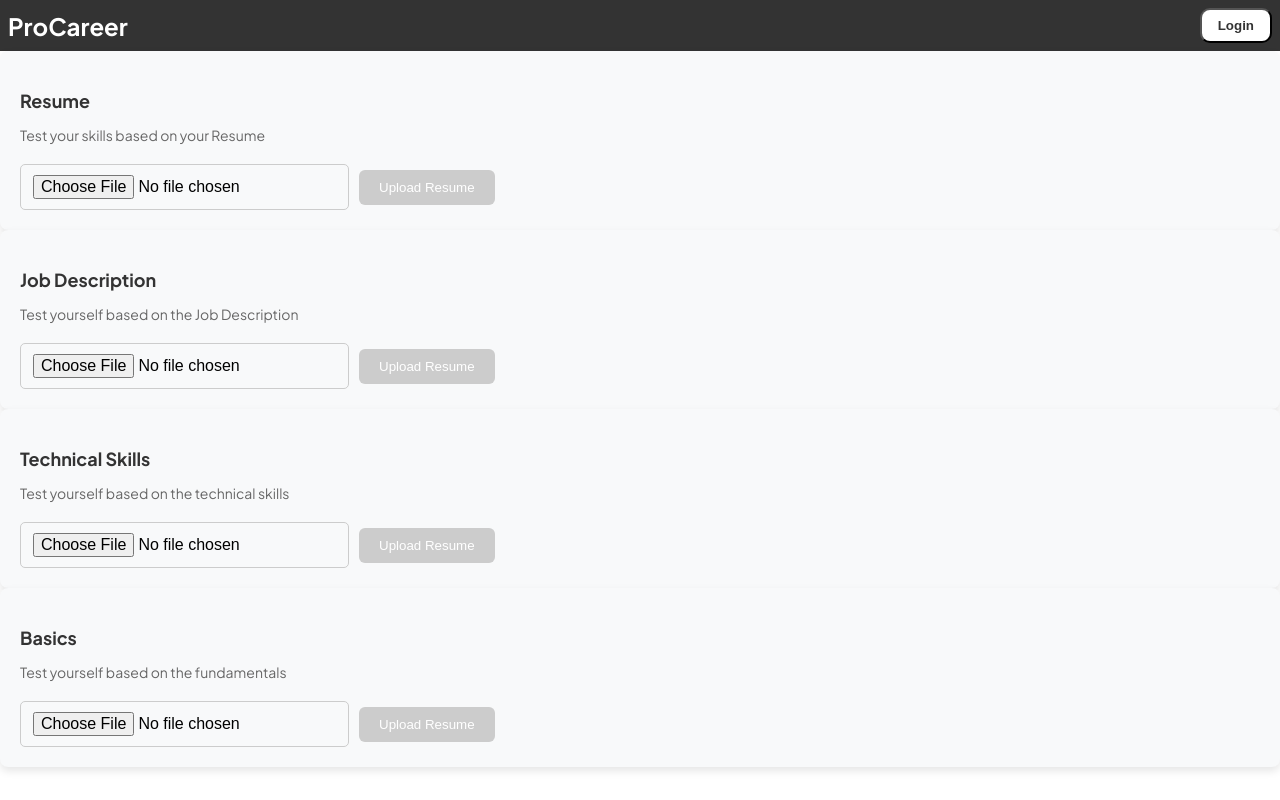
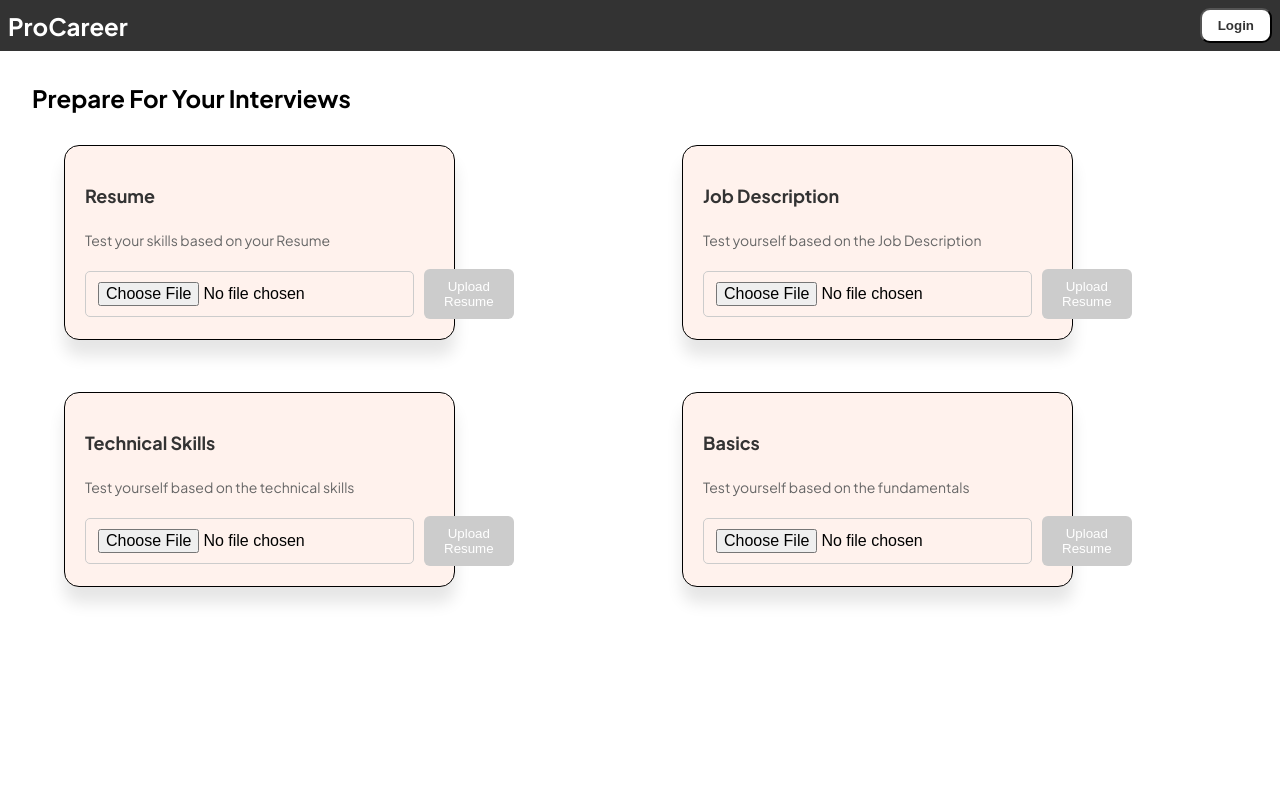
Before and after one commit to niranjan-kurhade/ProCareer, a React (Vite) app in the folder client/: page /prepare in a window 1280 px wide. Built offline with nearby package versions, Linux system fonts and the light colour scheme.

Commit message:
Prepare modify

```diff
--- a/client/src/pages/ChatBot.jsx
+++ b/client/src/pages/ChatBot.jsx
@@ -78,14 +78,14 @@ function ChatBot() {
       setShowEvaluation(true);
       try {
         axios.post("http://localhost:3001/evaluate", {
-            questions,userAnswers,imageName
+          questions, userAnswers, imageName
         }).then((res) => {
           //console.log(res.data.feedback)
           let feedback = res.data.feedback
           console.log(res.status)
-            if(res.status === 200){
+          if (res.status === 200) {
             console.log("Idhar ara h")
-              navigate('/feedback' , {state : {feedback}});
+            navigate('/feedback', { state: { feedback } });
           }
         });
       } catch (e) {
@@ -96,7 +96,7 @@ function ChatBot() {
 
   return (
     <div className="chatbot-container">
-      <h1 className="chatbot-title">ChatBot Component</h1>
+      <h1 className="chatbot-title">ChatBot</h1>
       <p className="image-name">Received Image Name: {imageName}</p>
       {showEvaluation ? <p>Evaluating</p> : <p></p>}
 
@@ -104,8 +104,7 @@ function ChatBot() {
         {messages.map((message, index) => (
           <div
             key={index}
-            className={`message ${
-              message.sender === "bot" ? "bot-message" : "user-message"
+            className={`message ${message.sender === "bot" ? "bot-message" : "user-message"
               }`}
           >
             <span className="message-sender">
--- a/client/src/pages/Prepare.jsx
+++ b/client/src/pages/Prepare.jsx
@@ -1,39 +1,21 @@
 import React, { useState } from 'react';
 import axios from 'axios';
 import { useNavigate } from 'react-router-dom';
-import Section from '../components/Section'; // Import Section component
-import styles from '../styles/Prepare.module.css'; // Import the CSS module file
+import Section from '../components/Section';
+import styles from '../styles/Prepare.module.css';
 import Navbar from '../components/Navbar';
 
 const Prepare = () => {
   const [selectedFile, setSelectedFile] = useState(null);
-  const [activeSection, setActiveSection] = useState(null); // Track the active section
+  const [activeSection, setActiveSection] = useState(null);
   const navigate = useNavigate();
 
   const handleFileChange = (event, sectionId) => {
     setSelectedFile(event.target.files[0]);
-    setActiveSection(sectionId); // Set the active section
+    setActiveSection(sectionId);
   };
 
   const uploadFile = async (sectionId) => {
-    try {
-      const formData = new FormData();
-      formData.append('resume', selectedFile);
-
-      const response = await axios.post('http://localhost:3001/upload', formData, {
-        headers: {
-          'Content-Type': 'multipart/form-data',
-        },
-      });
-
-      const imageName = response.data.fileName;
-      navigate('/preview', { state: { imageName } });
-    } catch (error) {
-      console.error('Error uploading file:', error);
-    }
-  };
-
-  const test = async () => {
     try {
       const formData = new FormData();
       formData.append('image', selectedFile);
@@ -53,41 +35,43 @@ const Prepare = () => {
   };
 
   return (
-    <div>
+    <div className={styles['prepare-container']}>
       <Navbar />
-
+      <h2 className={styles['prepare-heading']}>Prepare For Your Interviews</h2>
+      <div className={styles['sections-container']}>
         <Section
           title="Resume"
           description="Test your skills based on your Resume"
           selectedFile={selectedFile}
-        handleFileChange={(e) => handleFileChange(e, 1)} // Pass sectionId
-        uploadFile={() => uploadFile(1)} // Pass sectionId
-        isActive={activeSection === 1} // Check if this section is active
+          handleFileChange={(e) => handleFileChange(e, 1)}
+          uploadFile={() => uploadFile(1)}
+          isActive={activeSection === 1}
         />
         <Section
           title="Job Description"
           description="Test yourself based on the Job Description"
           selectedFile={selectedFile}
-        handleFileChange={(e) => handleFileChange(e, 2)} // Pass sectionId
-        uploadFile={() => uploadFile(2)} // Pass sectionId
-        isActive={activeSection === 2} // Check if this section is active
+          handleFileChange={(e) => handleFileChange(e, 2)}
+          uploadFile={() => uploadFile(2)}
+          isActive={activeSection === 2}
         />
         <Section
           title="Technical Skills"
-        description="Test yourself based on the technical skills  "
+          description="Test yourself based on the technical skills"
           selectedFile={selectedFile}
-        handleFileChange={(e) => handleFileChange(e, 3)} // Pass sectionId
-        uploadFile={() => uploadFile(3)} // Pass sectionId
-        isActive={activeSection === 3} // Check if this section is active
+          handleFileChange={(e) => handleFileChange(e, 3)}
+          uploadFile={() => uploadFile(3)}
+          isActive={activeSection === 3}
         />
         <Section
           title="Basics"
-        description="Test yourself  based on the fundamentals"
+          description="Test yourself based on the fundamentals"
           selectedFile={selectedFile}
-        handleFileChange={(e) => handleFileChange(e, 4)} // Pass sectionId
-        uploadFile={() => uploadFile(4)} // Pass sectionId
-        isActive={activeSection === 4} // Check if this section is active
+          handleFileChange={(e) => handleFileChange(e, 4)}
+          uploadFile={() => uploadFile(4)}
+          isActive={activeSection === 4}
         />
+      </div>
     </div>
   );
 };
--- a/client/src/styles/Chatbot.css
+++ b/client/src/styles/Chatbot.css
@@ -1,5 +1,3 @@
-/* ChatBot.css */
-
 .chatbot-container {
     max-width: 400px;
     margin: 50px auto;
--- a/client/src/styles/Prepare.module.css
+++ b/client/src/styles/Prepare.module.css
@@ -1,10 +1,6 @@
-.prepare-container {
-    padding: 20px;
-}
-
 .prepare-heading {
     font-size: 24px;
-    margin-bottom: 20px;
+    margin: 2rem;
 }
 
 .sections-container {
@@ -13,11 +9,10 @@
     /* Two columns with equal width */
     gap: 20px;
     /* Gap between sections */
+    margin-left: 4rem;
 }
 
-
 .upload-section {
-    display: flex;
-    justify-content: center;
-    margin-top: 20px;
+    flex: 1;
+    /* Each section occupies equal space */
 }
--- a/client/src/styles/Section.module.css
+++ b/client/src/styles/Section.module.css
@@ -1,9 +1,24 @@
 .section-container {
-    background-color: #f8f9fa;
-    border-radius: 8px;
+    background-color: #fff2ed;
+    border: 1px solid black;
+    border-radius: 15px;
     padding: 20px;
-    box-shadow: 0 4px 8px rgba(0, 0, 0, 0.1);
+    box-shadow: 0 16px 16px rgba(0, 0, 0, 0.1);
     transition: transform 0.3s ease;
+    display: flex;
+    /* Ensure each section behaves as a flex item */
+    flex-direction: column;
+    /* Set flex direction to column */
+    width: calc(60% - 10px);
+    /* Each section occupies 50% of the width with a 10px gap */
+    margin-right: 20px;
+    /* Add some margin between sections */
+    margin-bottom: 2rem;
+}
+
+.section-container:last-child {
+    margin-right: 0;
+    /* Remove margin from the last section in each row */
 }
 
 .section-container:hover {
```
Also changed, not shown: 9 other files (tests, documents, lock files or other folders). Lines whose indentation alone changed are shown as unchanged.
